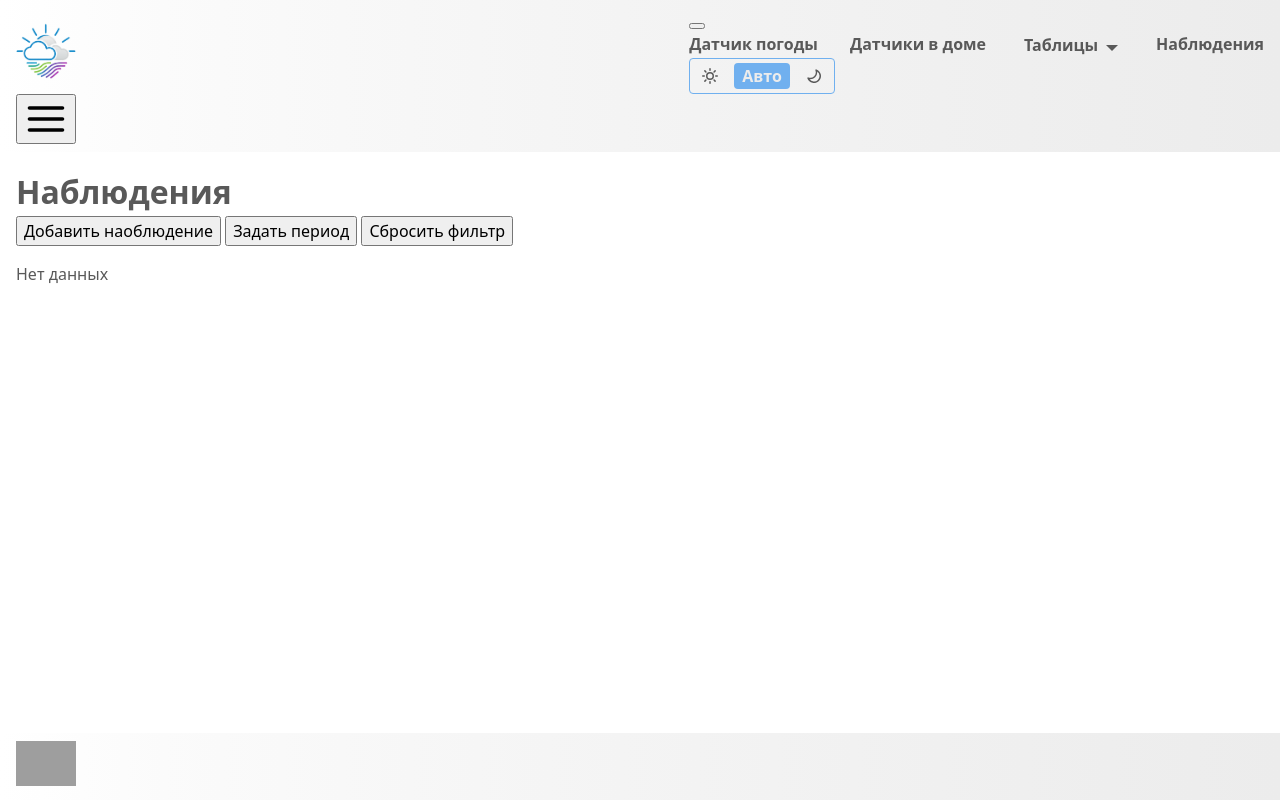
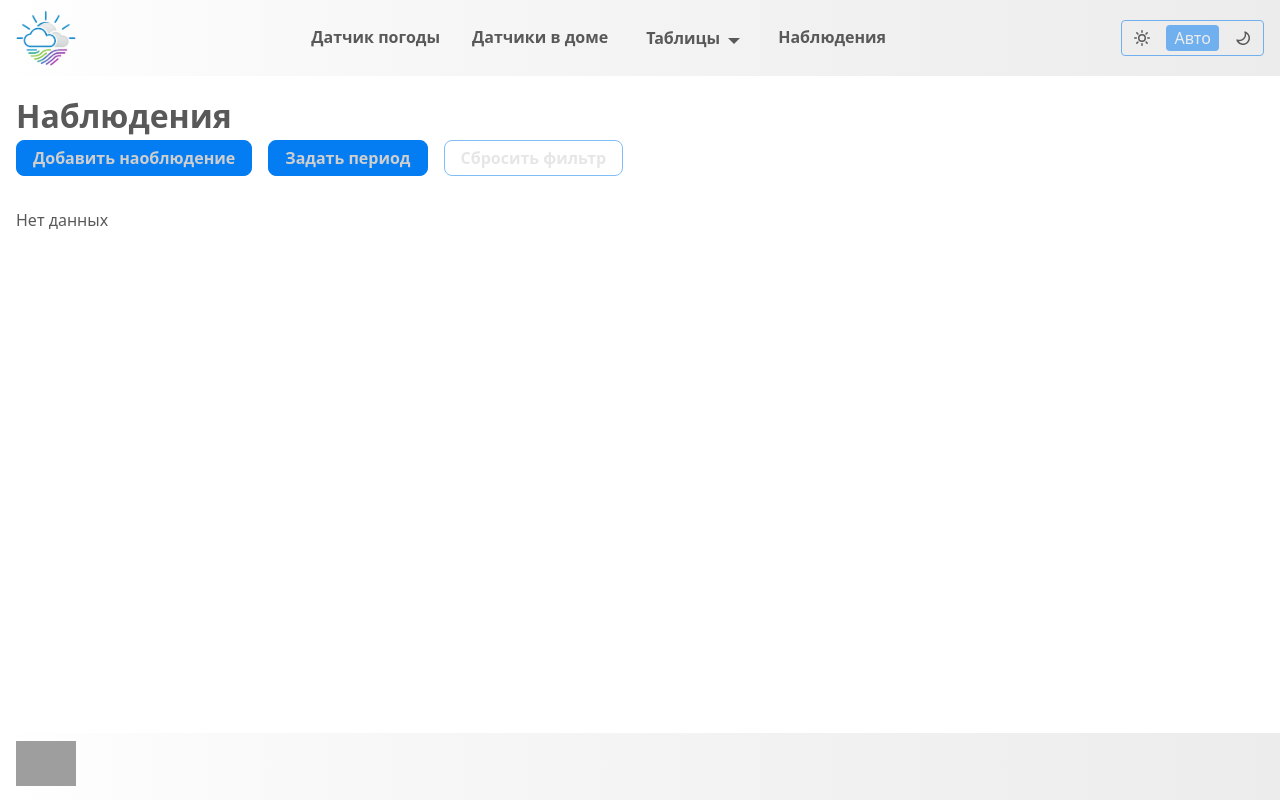
Before and after one commit to Missisol/meteo-project, a Flask app: page /observations in a window 1280 px wide. Run offline with Flask 3, Linux system fonts and the light colour scheme; grey boxes are pictures that could not be loaded.

Commit message:
Update styles

```diff
--- a/app/static/css/base.css
+++ b/app/static/css/base.css
@@ -14,6 +14,7 @@
   --base-green-color: light-dark(#3ba639, #3ba639);
   --light-green-color: light-dark(#aaffa9, #aaffa9);
   --base-red-color: light-dark(#ff0000, #ff0000);
+  --medium-red-color: light-dark(hsl(0 66% 46% / 0.905), hsl(0 66% 46% / 0.905));
   --light-red-color: light-dark(#ef7985, #ef7985);
   --base-magenta-color: light-dark(#cc66ff, #cc66ff);
   --c-text: light-dark(#a6cdf3, #047df3);
@@ -25,9 +26,9 @@
   --gap5: calc(var(--gap) * 5); /* 10px */
   --gap6: calc(var(--gap) * 6); /* 12px */
   --gap8: calc(var(--gap) * 8); /* 16px */
+  --gap10: calc(var(--gap) * 10); /* 20px */
   --gap16: calc(var(--gap) * 16); /* 32px */
   --gap32: calc(var(--gap) * 32); /* 64px */
-
 
   --container-width: 1300px;
 }
--- a/app/static/css/form.css
+++ b/app/static/css/form.css
@@ -56,43 +18,121 @@
     }
 }
 
-    & .input-wrapper {
+.input-wrapper {
     display: flex;
     flex-direction: column;
     align-items: flex-start;
     gap: var(--gap4) var(--gap8);
 }
 
-    & .buttons {
+.buttons {
     display: flex;
     gap: var(--gap8);
     align-items: flex-end;
 }
 
-    & .input {
+.input {
     padding: var(--gap2) var(--gap8);
     border: 1px solid var(--base-grey-color);
     border-radius: var(--gap4);
     background-color: var(--base-color);
 }
 
-    & .button {
-        appearance: none;
+.form-heading {
+    display: flex;
+    justify-content: space-between;
+    align-items: center;
+    margin-bottom: var(--gap8);
+}
+
+.form-group {
+    margin-bottom: var(--gap8);
+}
+
+.form-control {
+    width: 100%;
+    padding: var(--gap2) var(--gap8);
+    border: 1px solid var(--base-grey-color);
+    border-radius: var(--gap4);
+    background-color: var(--base-color);
+}
+
+.form__error {
+    color: var(--light-red-color);
+}
+
+.filter-form {
+    flex-direction: column;
+}
+
+.button {
+    background: none;
     padding: calc(var(--gap5) / 2) var(--gap8);
-        border: 1px solid var(--base-blue-color);
     border-radius: var(--gap4);
-        background-color: var(--base-blue-color);
     color: var(--light-grey-color);
     font-weight: bold;
+    cursor: pointer;
     transition: background-color .1s ease-in-out;
+    text-decoration: none;
+
+    & svg {
+        width: 16px;
+        height: 16px;
+        min-width: 16px;
+        min-height: 16px;
+    }
+
+    &:disabled {
+        cursor: not-allowed;
+        opacity: .5;
+        pointer-events: none;
+    }
+}
+
+.button.disabled {
+    cursor: not-allowed;
+    opacity: .5;
+    pointer-events: none;
+}
+
+.button--blue {
+    border: 1px solid var(--base-blue-color);
+    background-color: var(--base-blue-color);
 
     &:hover {
         background-color: var(--medium-blue-color);
     }
 }
 
-    & .button-change {
+.button--icon-blue {
+    border: 1px solid var(--base-blue-color);
+    color: var(--base-blue-color);
+
+    &:hover {
+        color: var(--medium-blue-color);
+    }
+}
+
+.button--icon-red {
+    border: 1px solid var(--medium-red-color);
+    color: var(--medium-red-color);
+
+    &:hover {
+        color: var(--light-red-color);
+    }
+}
+
+.button--invert {
+    border: 1px solid var(--base-blue-color);
+
+    &:hover {
+        background-color: var(--medium-blue-color);
+    }
+}
+
+.button-change {
     width: min-content;
+    padding: calc(var(--gap10) / 2) var(--gap8);
     align-self: end;
     background-color: transparent;
     border: none;
@@ -106,18 +146,93 @@
     &:hover {
         background-color: transparent;
 
-            /* & .svg-change {
-                color: var(--accent-color);
-            } */
+        & .svg-change {
+            color: var(--medium-blue-color);
+        }
     }
 }
 
-    & .svg-change {
+.svg-change {
     min-width: 24px;
     color: var(--base-grey-color);
 }
 
-    & .form__error {
-        color: var(--light-red-color);
+.dialog {
+    --transition-timing: 300ms;
+    --transition-timing-slower: 400ms;
+    --transition-timing-fast: 200ms;
+
+    padding: var(--gap8);
+    background-color: var(--base-color);
+    border: 1px solid var(--base-grey-color);
+    border-radius: var(--gap4);
+
+    opacity: var(--opacity, 0);
+    transition:
+    opacity var(--transition-timing) ease-in,
+    overlay var(--transition-timing-slower),
+    display var(--display-timing, var(--transition-timing-slower)),
+    transform var(--transition-timing) linear;
+    transition-behavior: allow-discrete;
+    transform: translateY(var(--translate, 50px));
+
+    @supports not (overlay: auto) {
+    /* Hide dialog immediately if overlay is not supported */
+    --display-timing: 0s;
+  }
+
+  &[open] {
+    --opacity: 1;
+    --translate: 0;
+
+    @starting-style {
+      --opacity: 0;
+      --translate: 50px;
+    }
+
+    @media (prefers-reduced-motion: reduce) {
+      --translate: 0;
     }
   }
+}
+
+.dialog__wrapper {
+    display: flex;
+    flex-direction: column;
+    align-items: center;
+    gap: var(--gap8);
+}
+
+.dialog__button-box {
+    display: flex;
+    gap: var(--gap8);
+}
+
+.popover:popover-open {
+    background-color: var(--base-color);
+    border: 1px solid var(--base-grey-color);
+    border-radius: var(--gap4);
+    padding: var(--gap8);
+}
+
+dialog[open]::backdrop,
+.popover::backdrop {
+    background-color: rgb(0 0 0 / 0.5);
+}
+
+.alert {
+    &.success {
+        color: var(--base-green-color);
+    }
+    &.warning {
+        color: var(--base-red-color);
+    }
+}
+
+.controls {
+    display: flex;
+    flex-wrap: wrap;
+    gap: var(--gap8);
+    align-items: center;
+    margin-block-end: var(--gap8);
+}
--- a/app/static/css/header.css
+++ b/app/static/css/header.css
@@ -3,12 +3,13 @@
 
 .header {
     padding-block: var(--gap4);
-    display: grid;
-    grid-template-columns: [logo-start] auto [logo-end menu-start] 1fr [menu-end switch-start] auto [switch-end];
-    grid-template-rows: [top-start] auto [top-end bottom-start] 1fr [bottom-end];
+    display: flex;
+    justify-content: space-between;
     align-items: center;
 
     @media (width < 700px) {
+      display: flex;
+      justify-content: space-between;
       row-gap: var(--gap8);
       padding-block-end: var(--gap8);
     }
@@ -17,20 +18,94 @@
   .header__logo {
     display: inline-block;
     width: 60px;
-    /* min-width: 60px; */
     align-self: center;
-    grid-column: logo;
-    grid-row: top;
+  }
+
+  .menu-toggle {
+    display: none;
+    background: none;
+    border: none;
+    cursor: pointer;
+    padding: var(--gap4);
+
+    @media (width < 700px) {
+        display: block;
+    }
+}
+
+.menu-icon {
+    width: 24px;
+    height: 24px;
+}
+
+.menu-close {
+    display: none;
+    background: none;
+    border: none;
+    cursor: pointer;
+    padding: var(--gap4);
+    align-self: end;
+
+    @media (width < 700px) {
+        display: block;
+        justify-self: end;
+    }
+}
+
+.close-icon {
+    width: 24px;
+    height: 24px;
+}
+
+.mobile-menu-overlay {
+    display: none;
+    position: fixed;
+    top: 0;
+    left: 0;
+    width: 100%;
+    height: 100%;
+    background: rgba(0, 0, 0, 0.5);
+    z-index: 1000;
+}
+
+.mobile-menu-overlay.active {
+    display: block;
+}
+
+.nav-box {
+  display: flex;
+  justify-content: space-between;
+  align-items: center;
+  flex-grow: 1;
+  color: var(--base-grey-color);
+
+  @media (width < 700px) {
+    position: fixed;
+    top: 0;
+    left: -100dvw;
+    width: 100dvw;
+    height: 100dvh;
+    background: var(--accent-color);
+    transition: left 0.3s ease-in-out;
+    padding: var(--gap8);
+    z-index: 1000;
+
+    display: grid;
+    gap: var(--gap16);
+    grid-template-rows: auto 1fr auto;
+  }
+}
+
+.nav-box.open {
+  left: 0;
 }
 
 .nav {
-    grid-column: menu;
-    grid-row: top;
   margin-inline: auto;
 
   @media (width < 700px) {
-      grid-column: 1 / -1;
-      grid-row: bottom;
+    width: calc(100dvw - 2 * var(--gap8));
+    align-self: start;
   }
 }
 
@@ -41,11 +116,11 @@
   column-gap: var(--gap16);
   margin: 0;
 
-    /* & > li {
-      & > a, .nav__button {
-        padding-bottom: var(--gap4);
+  @media (width < 700px) {
+    grid-auto-flow: row;
+    row-gap: var(--gap8);
+    justify-content: center;
   }
-    } */
 }
 
 .nav__item {
@@ -141,12 +216,9 @@
 	/* border-radius: calc(infinity * 1px); */
   border-radius: var(--gap2);
   padding: var(--gap2);
-  grid-column: switch;
-  grid-row: top;
 
   @media (width < 700px) {
-    grid-column: -1 / 1;
-    justify-self: end;
+    justify-self: center;
   }
 }
 
@@ -168,6 +240,5 @@
   &[aria-pressed='true'] {
     background: var(--medium-blue-color);
     color: var(--accent-color);
-    font-weight: bold;
   }
 }
--- a/app/static/css/main.css
+++ b/app/static/css/main.css
@@ -6,7 +6,6 @@
 
   .page-title {
     font-size: 32px;
-    /* margin-bottom: var(--gap8); */
   }
 
 
--- a/app/static/css/table.css
+++ b/app/static/css/table.css
@@ -85,3 +85,14 @@ th.table__cell {
 th + th {
     border-left: 1px solid var(--base-blue-color);
 }
+
+.table__button-box {
+    display: flex;
+    gap: var(--gap4);
+}
+
+.data__cloudiness {
+    width: 28px;
+    height: 28px;
+    color: var(--base-blue-color);
+}
--- a/app/templates/observations/create_modal.html
+++ b/app/templates/observations/create_modal.html
@@ -1,4 +1,4 @@
-<dialog id="create-dialog" class="dialog-modal" aria-labelledby="create-dialog__title">
+<dialog id="create-dialog" class="dialog-modal dialog" aria-labelledby="create-dialog__title">
     {% with title='Добавить наблюдение', commandfor='create-dialog' %}
         {% include 'includes/form_heading.html' %}
     {% endwith %}
--- a/app/templates/observations/edit_modal.html
+++ b/app/templates/observations/edit_modal.html
@@ -1,4 +1,4 @@
-<dialog id="edit-dialog" class="dialog-modal">
+<dialog id="edit-dialog" class="dialog-modal dialog">
     {% with title='Редактировать наблюдение', commandfor='edit-dialog' %}
         {% include 'includes/form_heading.html' %}
     {% endwith %}
--- a/app/templates/observations/filter_modal.html
+++ b/app/templates/observations/filter_modal.html
@@ -1,4 +1,4 @@
-<dialog id="filter-dialog" class="dialog-modal">
+<dialog id="filter-dialog" class="dialog-modal dialog">
     {% with title='Фильтр по дате', commandfor='filter-dialog' %}
         {% include 'includes/form_heading.html' %}
     {% endwith %}
--- a/app/templates/sensor/history_modal.html
+++ b/app/templates/sensor/history_modal.html
@@ -1,4 +1,4 @@
-<dialog id="history-dialog" class="dialog-modal" aria-labelledby="history-dialog__title" closedby="any">
+<dialog id="history-dialog" class="dialog-modal dialog" aria-labelledby="history-dialog__title" closedby="any">
   {% with title='Изменить период', commandfor='history-dialog' %}
     {% include 'includes/form_heading.html' %}
   {% endwith %}
```
Also changed, not shown: other parts of app/static/css/form.css (+2 -40 lines). Lines whose indentation alone changed are shown as unchanged.
